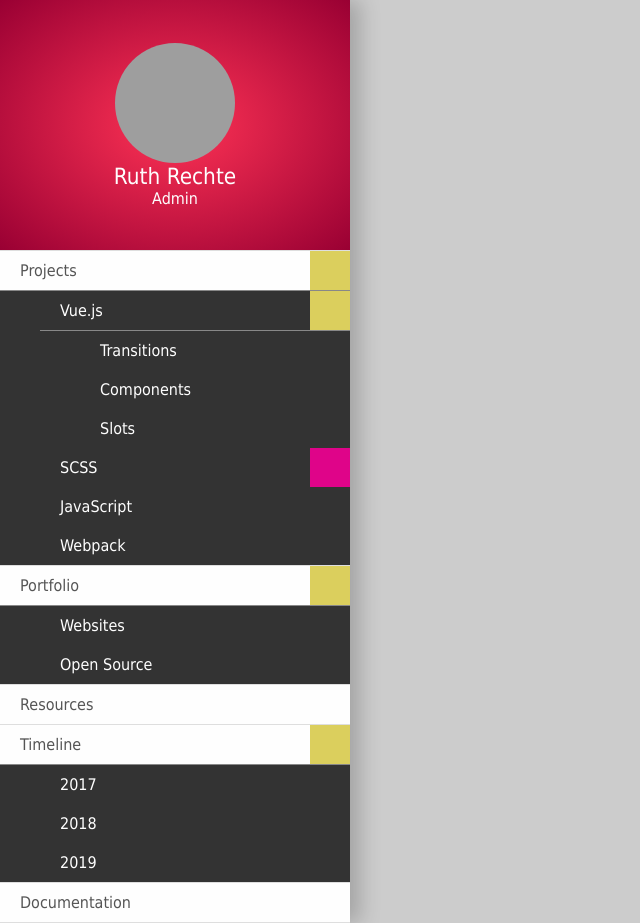
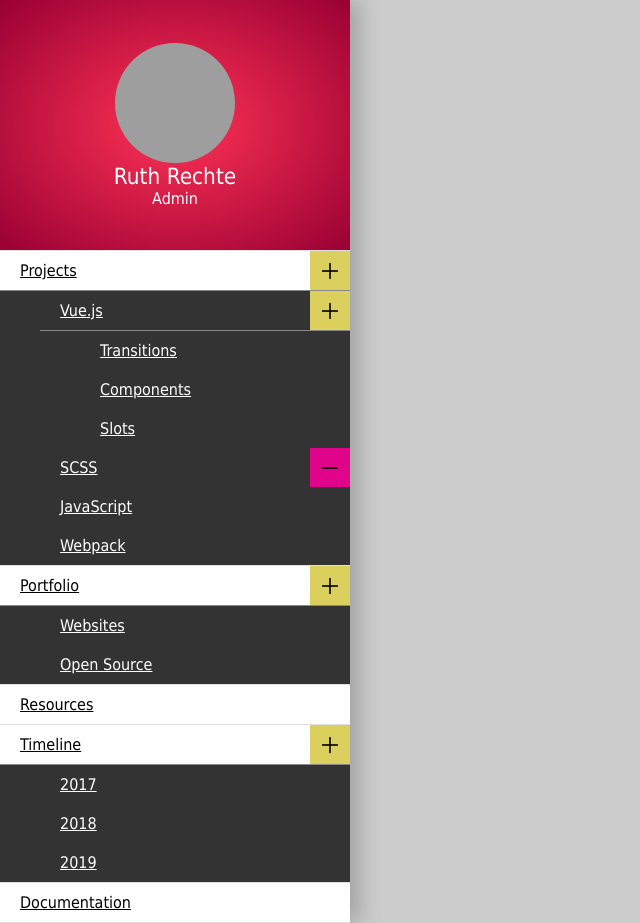
Before and after one commit to ronca85/webnoob__navigation, a Vue app: page / in a window 1280 px wide. Shown: the whole page, without its empty margins (0-640 px from the left). Built offline with nearby package versions, Linux system fonts and the light colour scheme; grey boxes are pictures that could not be loaded.

Commit message:
dodao linkove i svg ikonicu

```diff
--- a/src/components/Dropdown.vue
+++ b/src/components/Dropdown.vue
@@ -4,13 +4,20 @@
 	<li class="list__item list_item_sidebar"
 		v-for="(item, index) in list.subnav"
 		:key="'item'+index">
-		<div class="text text_menu">
+		<div class="shell posrel">
+			<a :href=item.title class="link link_menu">
 				{{ item.title }}
+			</a>
 			<span v-if="item.subnav"
+				class="icon"
 				@click="item.open = !item.open"
-				class="icon"
 				:class="{'icon-open': !item.open,
-						'icon-closed': item.open}"></span>
+						'icon-closed': item.open}">
+				<svg class="svg svg_icon" viewBox="0 0 50 50">
+					<rect class="transform_origin_center scales_y transition_primary" width="2" height="20" x="24" y="15"></rect>
+					<rect class="" width="20" height="2" x="15" y="24"></rect>
+				</svg>
+			</span>
 		</div>
 		<Dropdown class="dropdown"
 			v-if="item.subnav"
@@ -29,6 +36,15 @@ export default {
 </script>
 
 <style lang="scss" scoped>
+.posrel {
+	position: relative;
+}
+.transform_origin_center {
+	transform-origin: center;
+}
+.transition_primary {
+	transition: .28s ease-in-out;
+}
 
 .list {
 	list-style: none;
@@ -40,18 +56,23 @@ export default {
 	border-top: 1px solid #888;
 }
 
-	.list__item {}
+.list__item {
+	position: relative;
+}
+
+.shell {}
 
 .dropdown {}
 .dropdown_level_2 {
 	padding-left: 20px;
 }
 
-	.text {}
-	.text_menu {
+.link {}
+.link_menu {
 	padding: 10px 0;
 	text-indent: 20px;
-		position: relative;
+	display: block;
+	color: #fff;
 }
 
 .icon {
@@ -63,11 +84,14 @@ export default {
 	display: block;
 	background-color: #39df5f;
 	width: 40px;
-		&.icon-open {
+}
+.icon-open {
 	background-color: #df0489;
+	.scales_y {
+		transform: scaleY(0);
 	}
-		&.icon-closed {
+}
+.icon-closed {
 	background-color: #dbcf5d;
 }
-	}
 </style>
--- a/src/components/Sidebar.vue
+++ b/src/components/Sidebar.vue
@@ -5,13 +5,20 @@
 		<li v-for="(item, index) in navigation"
 			class="list__item list_item_sidebar"
 			:key="'item'+index">
-			<div class="text text_menu">
-				{{ item.title }}
+			<div class="shell posrel">
+				<a :href="item.title" class="link link_menu">
+					{{ item.title }}
+				</a>
 				<span v-if="item.subnav"
+					class="icon"
 					@click="item.open = !item.open"
-					class="icon"
 					:class="{'icon-open': !item.open,
-							'icon-closed': item.open}"></span>
+							'icon-closed': item.open}">
+					<svg class="svg svg_icon" viewBox="0 0 50 50">
+						<rect class="transform_origin_center scales_y transition_primary" width="2" height="20" x="24" y="15"></rect>
+						<rect class="" width="20" height="2" x="15" y="24"></rect>
+					</svg>
+				</span>
 			</div>
 			<Dropdown class="dropdown"
 				v-if="item.subnav"
@@ -39,6 +46,16 @@
 </script>
 
 <style lang="scss" scoped>
+.posrel {
+	position: relative;
+}
+.transform_origin_center {
+	transform-origin: center;
+}
+.transition_primary {
+	transition: .28s ease-in-out;
+}
+
 .sidebar {
 	width: 100%;
 	max-width: 350px;
@@ -68,11 +85,12 @@
 		padding-left: 20px;
 	}
 
-	.text {}
-	.text_menu {
+	.link {}
+	.link_menu {
 		padding: 10px 0;
 		text-indent: 20px;
-		position: relative;
+		display: block;
+		color: #000;
 	}
 
 	.icon {
@@ -87,6 +105,9 @@
 	}
 	.icon-open {
 		background-color: #df0489;
+		.scales_y {
+			transform: scaleY(0);
+		}
 	}
 	.icon-closed {
 		background-color: #dbcf5d;
```
Lines whose indentation alone changed are shown as unchanged.
